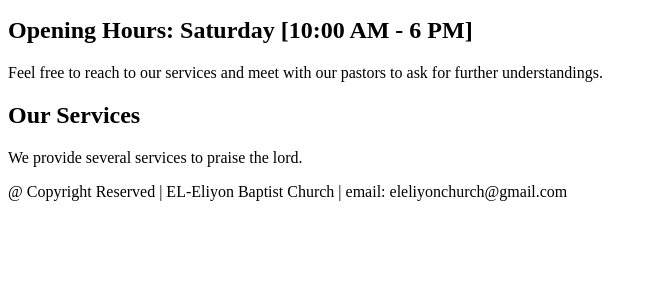
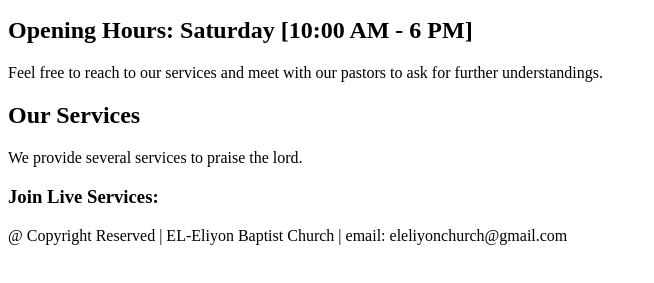
Before and after one commit to Bibek-7-pythoon/Web, a plain HTML site: page github/web.html in a window 1280 px wide. Shown: the part 87-370 px from the top of the page, without its empty margins (0-654 px from the left). Drawn offline with Linux system fonts and the light colour scheme.

Commit message:
third commit

```diff
--- a/github/web.html
+++ b/github/web.html
@@ -9,6 +9,7 @@
             <p>Feel free to reach to our services and meet with our pastors to ask for further understandings.</p>
             <h2>Our Services</h2>
             <p>We provide several services to praise the lord.</p>
+            <h3> Join Live Services:</h3>
 </body>
 <footer>@ Copyright Reserved | EL-Eliyon Baptist Church | email: eleliyonchurch@gmail.com</footer>
 </html>
```
